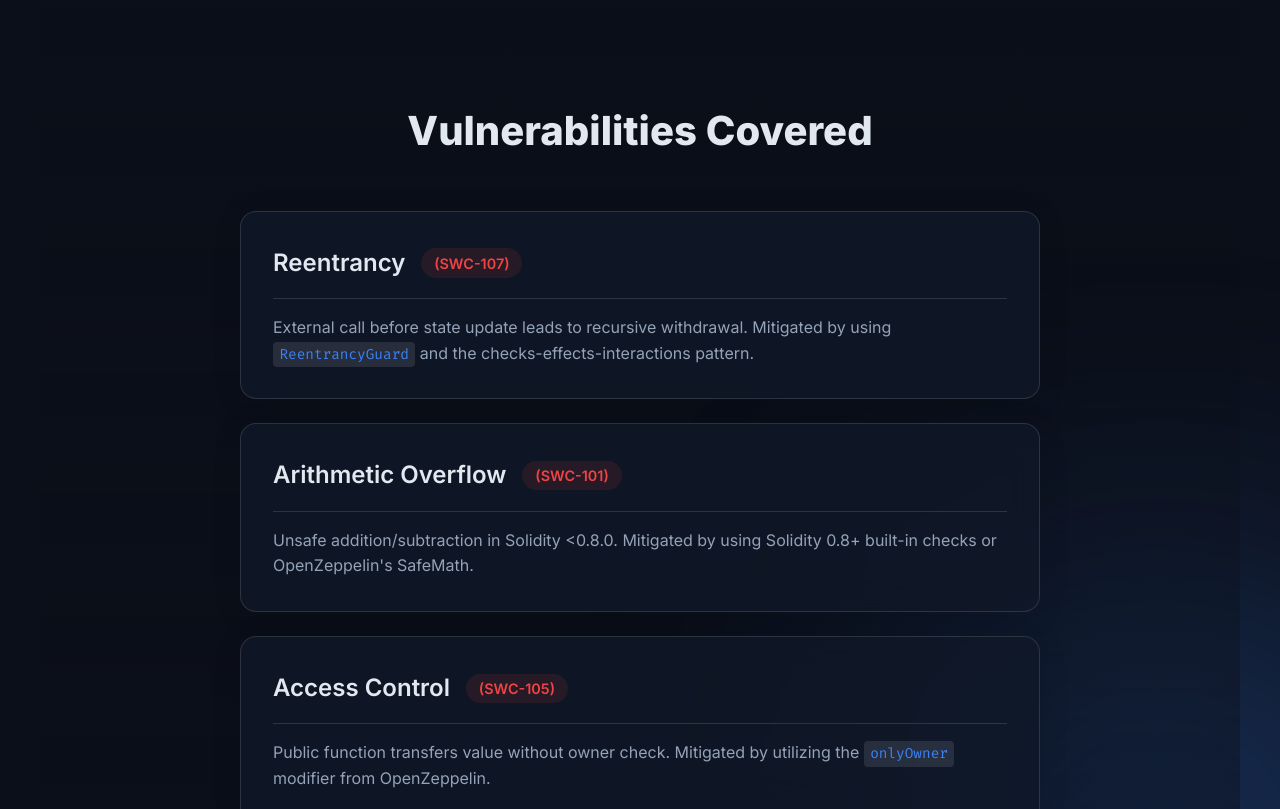
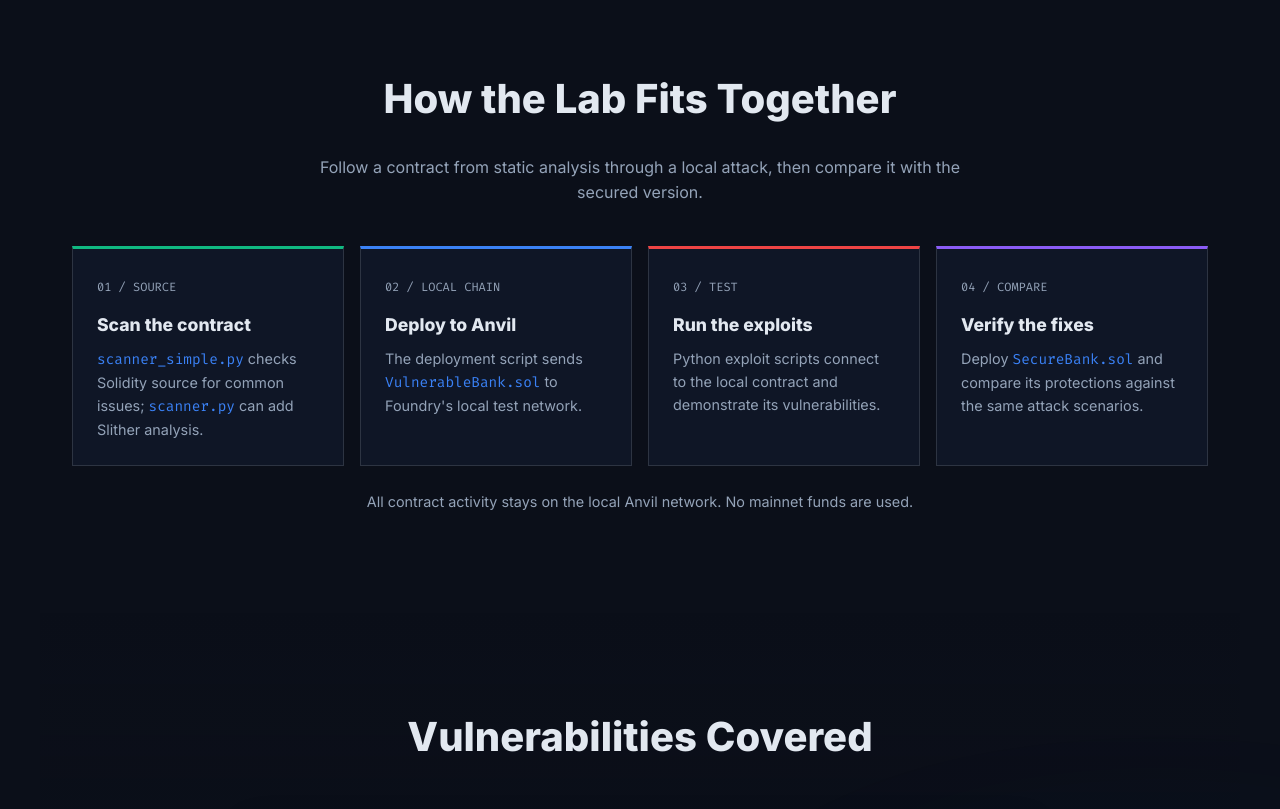
Before and after one commit to flames778/blockchain-security-tester, a plain HTML site: page website/index.html in a window 1280 px wide. Shown: the part 1478-2287 px from the top of the page. Drawn offline with Linux system fonts and the light colour scheme.

Commit message:
Add architecture section to website

```diff
--- a/website/index.css
+++ b/website/index.css
@@ -324,6 +324,68 @@ body {
     font-size: 0.95rem;
 }
 
+/* Architecture Section */
+.architecture {
+    padding: 4rem 2rem 6rem;
+    scroll-margin-top: 5rem;
+}
+
+.architecture-intro {
+    max-width: 680px;
+    margin: -1.5rem auto 2.5rem;
+    color: var(--text-secondary);
+    text-align: center;
+}
+
+.architecture-flow {
+    display: grid;
+    grid-template-columns: repeat(auto-fit, minmax(min(100%, 230px), 1fr));
+    gap: 1rem;
+    padding: 0;
+    list-style: none;
+}
+
+.architecture-step {
+    min-height: 180px;
+    padding: 1.5rem;
+    border: 1px solid var(--glass-border);
+    border-top: 3px solid var(--accent-3);
+    background: rgba(21, 33, 56, 0.45);
+}
+
+.architecture-step:nth-child(2) { border-top-color: var(--accent-1); }
+.architecture-step:nth-child(3) { border-top-color: var(--accent-error); }
+.architecture-step:nth-child(4) { border-top-color: var(--accent-2); }
+
+.architecture-kicker {
+    color: var(--text-secondary);
+    font-family: var(--font-mono);
+    font-size: 0.75rem;
+    text-transform: uppercase;
+}
+
+.architecture-step h3 {
+    margin: 0.75rem 0 0.5rem;
+    font-size: 1.1rem;
+}
+
+.architecture-step p,
+.architecture-note {
+    color: var(--text-secondary);
+    font-size: 0.9rem;
+}
+
+.architecture-step code {
+    color: var(--accent-1);
+    font-family: var(--font-mono);
+    overflow-wrap: anywhere;
+}
+
+.architecture-note {
+    margin: 1.5rem 0 0;
+    text-align: center;
+}
+
 /* Vulnerabilities Section */
 .vulnerabilities {
     padding: 6rem 2rem;
--- a/website/index.html
+++ b/website/index.html
@@ -89,6 +89,34 @@
             </div>
         </section>
 
+        <section id="architecture" class="architecture container">
+            <h2 class="section-title">How the Lab Fits Together</h2>
+            <p class="architecture-intro">Follow a contract from static analysis through a local attack, then compare it with the secured version.</p>
+            <ol class="architecture-flow">
+                <li class="architecture-step">
+                    <span class="architecture-kicker">01 / Source</span>
+                    <h3>Scan the contract</h3>
+                    <p><code>scanner_simple.py</code> checks Solidity source for common issues; <code>scanner.py</code> can add Slither analysis.</p>
+                </li>
+                <li class="architecture-step">
+                    <span class="architecture-kicker">02 / Local chain</span>
+                    <h3>Deploy to Anvil</h3>
+                    <p>The deployment script sends <code>VulnerableBank.sol</code> to Foundry's local test network.</p>
+                </li>
+                <li class="architecture-step">
+                    <span class="architecture-kicker">03 / Test</span>
+                    <h3>Run the exploits</h3>
+                    <p>Python exploit scripts connect to the local contract and demonstrate its vulnerabilities.</p>
+                </li>
+                <li class="architecture-step">
+                    <span class="architecture-kicker">04 / Compare</span>
+                    <h3>Verify the fixes</h3>
+                    <p>Deploy <code>SecureBank.sol</code> and compare its protections against the same attack scenarios.</p>
+                </li>
+            </ol>
+            <p class="architecture-note">All contract activity stays on the local Anvil network. No mainnet funds are used.</p>
+        </section>
+
         <section id="vulnerabilities" class="vulnerabilities container">
             <h2 class="section-title text-center">Vulnerabilities Covered</h2>
             <div class="vuln-list">
```
